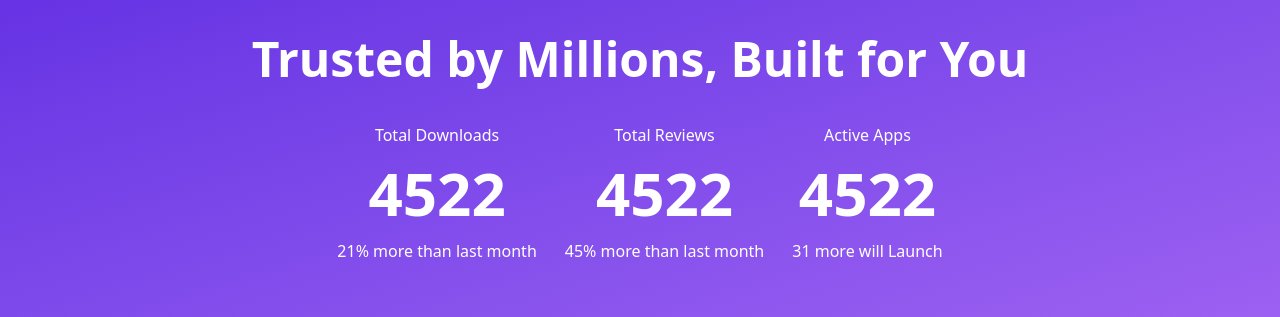
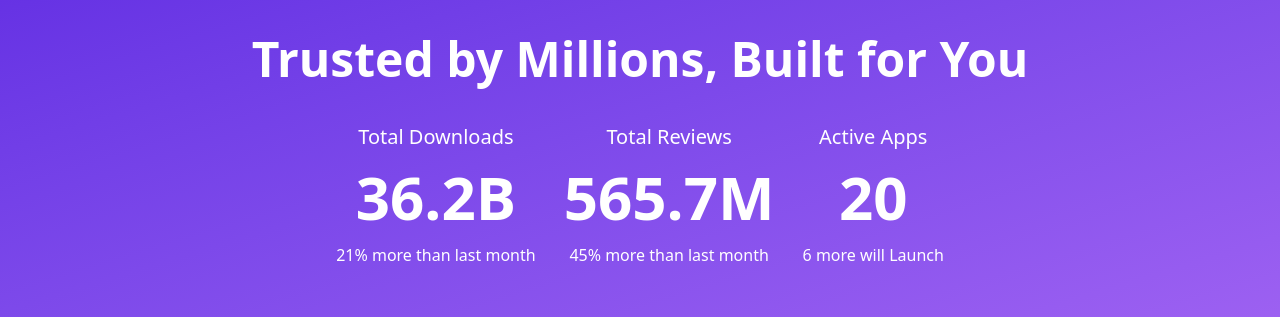
Before and after one commit to mahadi40011/Assignment-08, a React (Vite) app: page / in a window 1280 px wide. Shown: the part 980-1297 px from the top of the page. Built offline with nearby package versions, Linux system fonts and the light colour scheme.

Commit message:
Set dynamic value to the banner section of Home page

```diff
--- a/src/Components/Banner/Banner.jsx
+++ b/src/Components/Banner/Banner.jsx
@@ -3,10 +3,16 @@ import googlePlayImg from "../../assets/google-play.png";
 import appStore from "../../assets/app-store.png";
 import bannerImg from "../../assets/hero.png";
 import { useNavigate } from "react-router";
+import useAllData from "../../Hooks/useAllData";
 
 const Banner = () => {
+  const navigateToAppStore = useNavigate();
+  const {allApps} = useAllData()
 
-  const navigateToAppStore = useNavigate();
+  const totalDownload = allApps.map(app => app.downloads).reduce((a,b) => a + b , 0)
+  const totalReviews = allApps.map(app => app.reviews).reduce((a,b) => a + b , 0)
+  const activeApps = allApps.length
+  console.log(totalDownload)
 
   return (
     <div className="flex flex-col justify-center items-center mt-8 md:mt-14 lg:mt-20">
@@ -44,19 +50,19 @@ const Banner = () => {
         </h1>
         <div className="flex gap-3 md:gap-5 lg:gap-7 justify-center items-center">
           <div className="flex flex-col space-y-2  md:space-y-3 lg:space-y-4">
-            <span className="text-xs md:text-sm lg:text-base">Total Downloads</span>
-            <span className="font-bold text-2xl md:text-4xl lg:text-6xl">4522</span>
+            <span className="text-sm md:text-[17px] lg:text-xl">Total Downloads</span>
+            <span className="font-bold text-2xl md:text-4xl lg:text-6xl">{totalDownload < 1000000000 ? `${(totalDownload / 1000000).toFixed(1)}M` : `${(totalDownload / 1000000000).toFixed(1)}B`} </span>
             <span className="text-xs md:text-sm lg:text-base">21% more than last month</span>
           </div>
           <div className="flex flex-col space-y-2  md:space-y-3 lg:space-y-4">
-            <span className="text-xs md:text-sm lg:text-base">Total Reviews</span>
-            <span className="font-bold text-2xl md:text-4xl lg:text-6xl">4522</span>
+            <span className="text-sm md:text-[17px] lg:text-xl">Total Reviews</span>
+            <span className="font-bold text-2xl md:text-4xl lg:text-6xl">{totalReviews < 1000000000 ? `${(totalReviews / 1000000).toFixed(1)}M` : `${(totalReviews / 1000000000).toFixed(1)}B`}</span>
             <span className="text-xs md:text-sm lg:text-base">45% more than last month</span>
           </div>
           <div className="flex flex-col space-y-2  md:space-y-3 lg:space-y-4">
-            <span className="text-xs md:text-sm lg:text-base">Active Apps</span>
-            <span className="font-bold text-2xl md:text-4xl lg:text-6xl">4522</span>
-            <span className="text-xs md:text-sm lg:text-base">31 more will Launch</span>
+            <span className="text-sm md:text-[17px] lg:text-xl">Active Apps</span>
+            <span className="font-bold text-2xl md:text-4xl lg:text-6xl">{activeApps}</span>
+            <span className="text-xs md:text-sm lg:text-base">6 more will Launch</span>
           </div>
         </div>
       </div>
```
